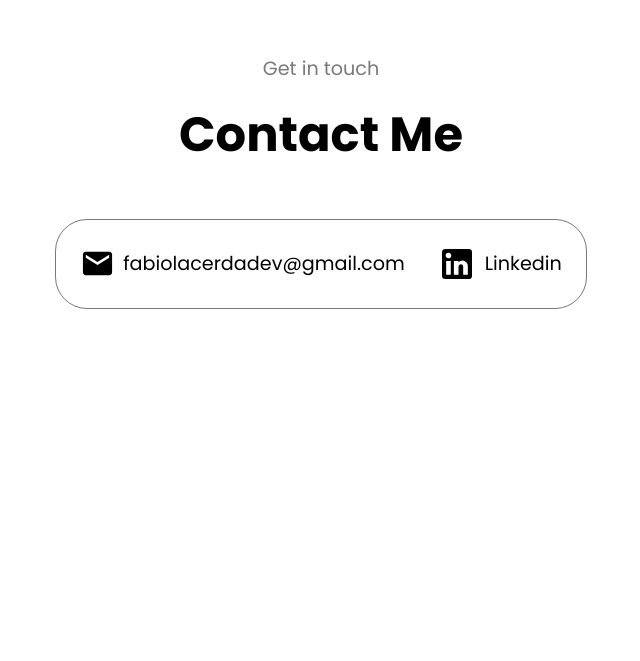
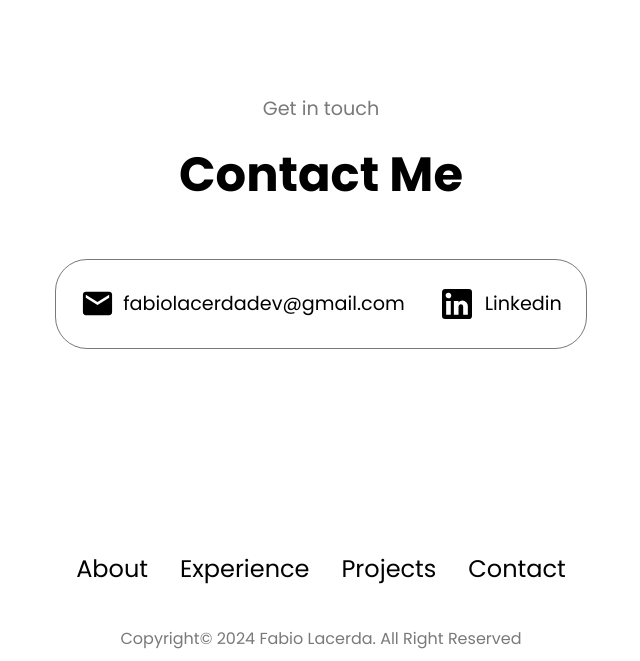
Before and after one commit to fabiodplacerda/fabio-portofolio, a React (Vite) app: page / in a window 1280 px wide. Shown: the part 3380-4041 px from the top of the page, without its empty margins (319-959 px from the left). Before the commit the page ends 3841 px from the top, so only its background shows below. Built offline with nearby package versions, Linux system fonts and the light colour scheme.

Commit message:
footer section

```diff
--- a/src/App.jsx
+++ b/src/App.jsx
@@ -4,6 +4,7 @@ import About from './About';
 import Experience from './Experience';
 import Projects from './projects';
 import Contact from './Contact';
+import Footer from './Footer';
 
 function App() {
   return (
@@ -14,6 +15,7 @@ function App() {
       <Experience />
       <Projects />
       <Contact />
+      <Footer />
     </>
   );
 }
--- /dev/null
+++ b/src/Footer.jsx
@@ -0,0 +1,23 @@
+const Footer = () => {
+  return (
+    <footer>
+      <nav>
+        <li>
+          <a href="#about">About</a>
+        </li>
+        <li>
+          <a href="#experience">Experience</a>
+        </li>
+        <li>
+          <a href="#projects">Projects</a>
+        </li>
+        <li>
+          <a href="#contact">Contact</a>
+        </li>
+      </nav>
+      <p>Copyright&#169; 2024 Fabio Lacerda. All Right Reserved</p>
+    </footer>
+  );
+};
+
+export default Footer;
--- a/src/index.css
+++ b/src/index.css
@@ -18,7 +18,8 @@ body {
 /* DESKTOP NAV */
 
 header,
-#desktop-nav nav {
+#desktop-nav nav,
+footer nav {
   display: flex;
 }
 
@@ -37,7 +38,8 @@ header {
   height: 17vh;
 }
 
-#desktop-nav nav {
+#desktop-nav nav,
+footer nav {
   gap: 2rem;
   font-size: 1.5rem;
 }
@@ -347,7 +349,7 @@ article {
   display: flex;
   justify-content: center;
   flex-direction: column;
-  height: 70vh;
+  height: 80vh;
 }
 
 .contact-main-container {
@@ -371,3 +373,21 @@ article {
 .contact-info-container p {
   font-size: larger;
 }
+
+/* FOOTER */
+
+footer {
+  height: 15vh;
+  display: flex;
+  flex-direction: column;
+  justify-content: center;
+  align-items: center;
+  margin: 0 1rem;
+  text-align: center;
+}
+
+footer p {
+  margin-top: 2.5rem;
+  text-align: center;
+  color: #797979;
+}
```
